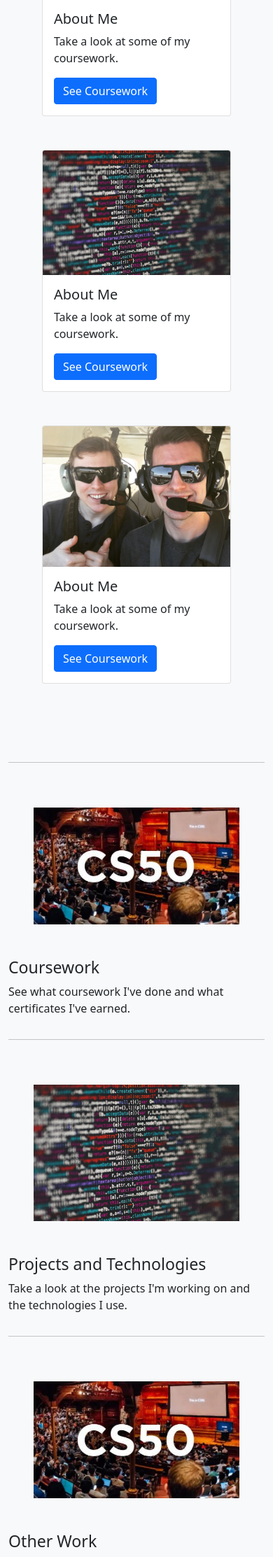
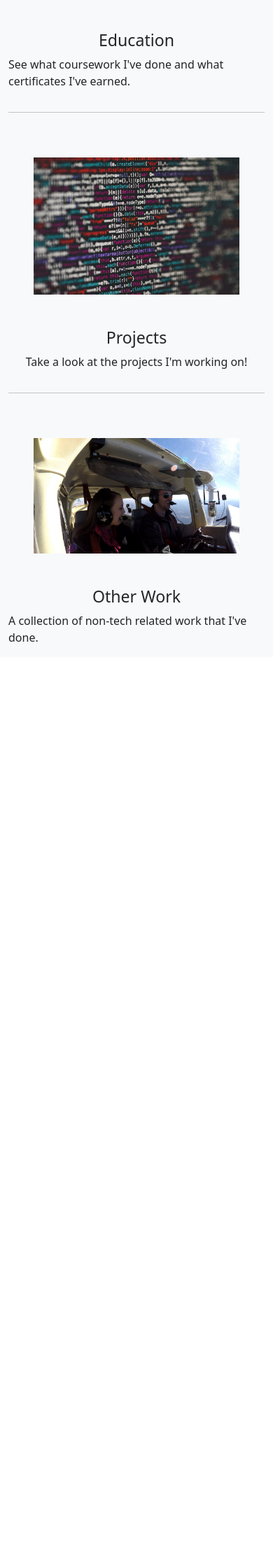
Before and after one commit to peter-j-schmidt/portfolio_website, a Flask app: page / in a window 390 px wide. Shown: the part 1459-3684 px from the top of the page at 70% size. After the commit the page ends 2376 px from the top, so only its background shows below. Run offline with Flask 2, Linux system fonts and the light colour scheme; some libraries are stand-ins or nearby versions.

Commit message:
Cleaned up index.html.

```diff
--- a/application.py
+++ b/application.py
@@ -16,7 +16,7 @@ app = Flask(__name__)
 def index():
     return render_template("index_2.html")
 
-@app.route("/courses", methods=["GET", "POST"])
+@app.route("/education", methods=["GET", "POST"])
 def courses():
 
     if request.method == "GET":
--- a/templates/courses.html
+++ b/templates/courses.html
@@ -16,7 +16,7 @@
             <div class="collapse navbar-collapse" id="navbarText">
                 <ul class="navbar-nav me-auto mb-2 mb-lg-0">
                     <li class="nav-item">
-                        <a class="nav-link" aria-current="page" href="/courses">Courses</a>
+                        <a class="nav-link" aria-current="page" href="/education">Education</a>
                     </li>
                     <li class="nav-item">
                         <a class="nav-link">Projects</a>
--- a/templates/index_2.html
+++ b/templates/index_2.html
@@ -46,7 +46,7 @@
                 <div class="collapse navbar-collapse" id="navbarText">
                     <ul class="navbar-nav me-auto mb-2 mb-lg-0">
                         <li class="nav-item">
-                            <a class="nav-link" aria-current="page" href="/courses">Courses</a>
+                            <a class="nav-link" aria-current="page" href="/education">Education</a>
                         </li>
                         <li class="nav-item">
                             <a class="nav-link">Projects</a>
@@ -79,61 +79,13 @@
                         <div class="col">
                             <div class="card">
                                 <div class="card-body">
-                                    <h4 class="card-title justify-content-center">
+                                    <h4 class="card-title d-flex justify-content-center">
                                         About Me
                                     </h4>
-                                    <p class="card-text justify-content-center"> Hello, world! My name is Peter Schmidt. I am a self-taught developer and data scientest. Check out some of the projects I'm working on. I'll be posting regularly on my blog about my journey and the things I learn on the way.</p>
+                                    <p class="card-text d-flex justify-content-center"> Hello, world! My name is Peter Schmidt. I am a self-taught developer and data scientest. Check out some of the courses I've taken and projects I'm working on!</p>
                                 </div>
                             </div>
                         </div>
-                    </div>
-                </div>
-            </div>
-
-            <!-- Cards for Links -->
-            <div class="row px-5 pb-5">
-                <div class="col m-auto">
-                    <div class="row h-100">
-
-                        <div class="col pb-5">
-                            <div class="card">
-                                <img src="../static/images/homepage_image.JPG" class="card-img-top" alt="">
-                                <div class="card-body">
-                                    <h5 class="card-title">
-                                        About Me
-                                    </h5>
-                                    <p class="card-text"> Take a look at some of my coursework.</p>
-                                    <a href="#" class="btn btn-primary">See Coursework</a>
-                                </div>
-                            </div>
-                        </div>
-
-                        <div class="col pb-5 ">
-                            <div class="card">
-                                <img src="../static/images/data_code.jpeg" class="card-img-top" alt="">
-                                <div class="card-body">
-                                    <h5 class="card-title">
-                                        About Me
-                                    </h5>
-                                    <p class="card-text"> Take a look at some of my coursework.</p>
-                                    <a href="#" class="btn btn-primary">See Coursework</a>
-                                </div>
-                            </div>
-                        </div>
-
-                        <div class="col pb-5">
-                            <div class="card">
-                                <img src="../static/images/flight_with_nick.JPG" class="card-img-top" alt="">
-                                <div class="card-body">
-                                    <h5 class="card-title">
-                                        About Me
-                                    </h5>
-                                    <p class="card-text"> Take a look at some of my coursework.</p>
-                                    <a href="#" class="btn btn-primary">See Coursework</a>
-                                </div>
-                            </div>
-                        </div>
-
                     </div>
                 </div>
             </div>
@@ -142,11 +94,13 @@
 
             <div class="row">
                 <div class="col-sm-12 col-m-6 col-lg-4 px-5 py-5 d-flex align-self-center alight-items-center justify-content-center">
-                    <img src="../static/images/CS50X-2.jpg" class="img-fluid" alt="This is CS50">
+                    <a href="/education">
+                        <img src="../static/images/CS50X-2.jpg" class="img-fluid" alt="Education">
+                    </a>
                 </div>
                 <div class="col-sm-12 col-m-6 col-lg-8 align-self-center">
-                    <h3 class="align-self-center">Coursework</h3>
-                    <p class="align-self-center">See what coursework I've done and what certificates I've earned.</p>
+                    <h3 class="d-flex justify-content-center">Education</h3>
+                    <p class="d-flex justify-content-center">See what coursework I've done and what certificates I've earned.</p>
                 </div>
             </div>
 
@@ -154,11 +108,13 @@
 
             <div class="row">
                 <div class="col-sm-12 col-m-6 col-lg-4 px-5 py-5 d-flex align-self-center alight-items-center justify-content-center">
-                    <img src="../static/images/data_code.jpeg" class="img-fluid" alt="This is CS50">
+                    <a href="/projects">
+                        <img src="../static/images/data_code.jpeg" class="img-fluid" alt="Projects">
+                    </a>
                 </div>
-                <div class="col-sm-12 col-m-6 col-lg-8 align-self-center">
-                    <h3 class="align-self-center">Projects and Technologies</h3>
-                    <p class="align-self-center">Take a look at the projects I'm working on and the technologies I use.</p>
+                <div class="col-sm-12 col-m-6 col-lg-8 align-self-center align-items-center">
+                    <h3 class="d-flex justify-content-center">Projects</h3>
+                    <p class="d-flex justify-content-center">Take a look at the projects I'm working on!</p>
                 </div>
             </div>
 
@@ -166,11 +122,13 @@
 
             <div class="row">
                 <div class="col-sm-12 col-m-6 col-lg-4 px-5 py-5 d-flex align-self-center alight-items-center justify-content-center">
-                    <img src="../static/images/CS50X-2.jpg" class="img-fluid" alt="This is CS50">
+                    <a href="/other">
+                        <img src="../static/images/Alison_Flight.jpg" class="img-fluid" alt="This is CS50">
+                    </a>
                 </div>
                 <div class="col-sm-12 col-m-6 col-lg-8 align-self-center">
-                    <h3 class="align-self-center">Other Work</h3>
-                    <p class="align-self-center">A collection of non-tech related work that I've done.</p>
+                    <h3 class="d-flex justify-content-center">Other Work</h3>
+                    <p class="d-flex justify-content-center">A collection of non-tech related work that I've done.</p>
                 </div>
             </div>
 
```
Also changed, not shown: static/images/Alison_Flight.jpg (added), static/images/evan_training.jpg (added).
